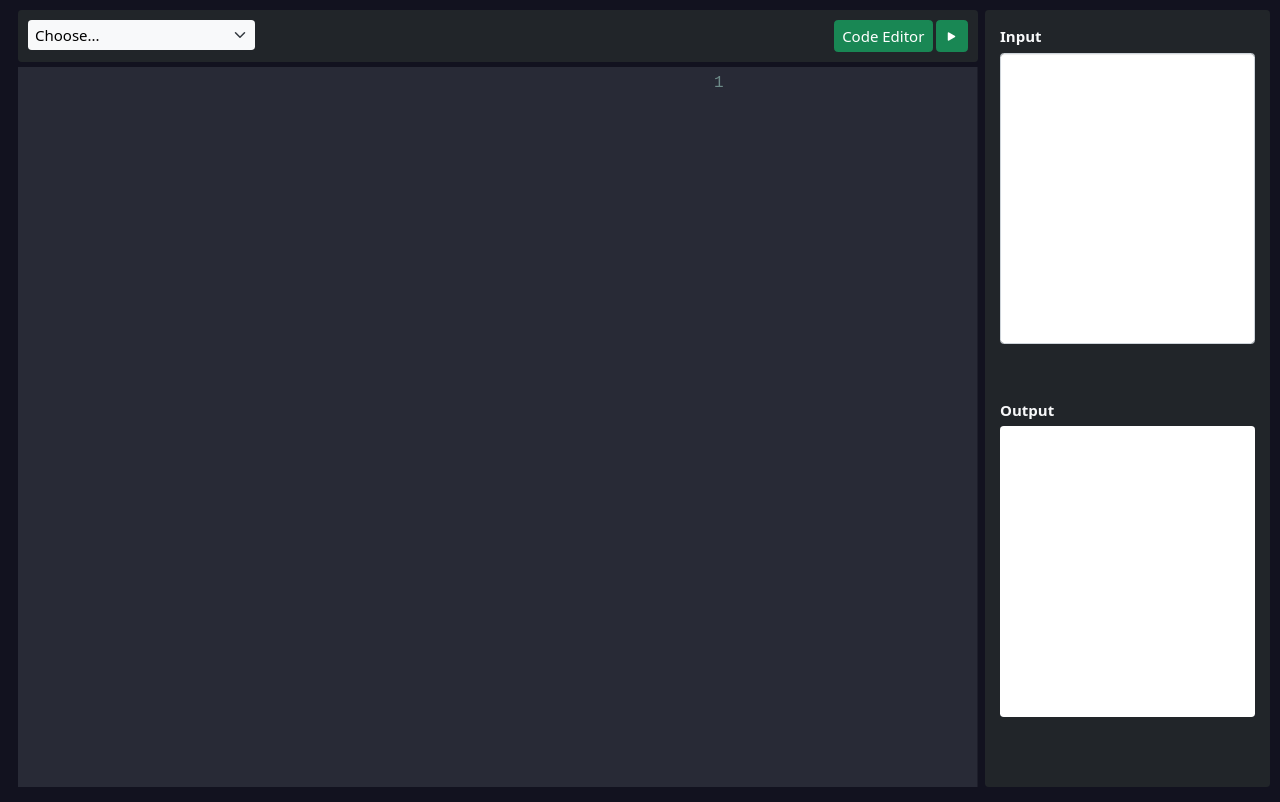
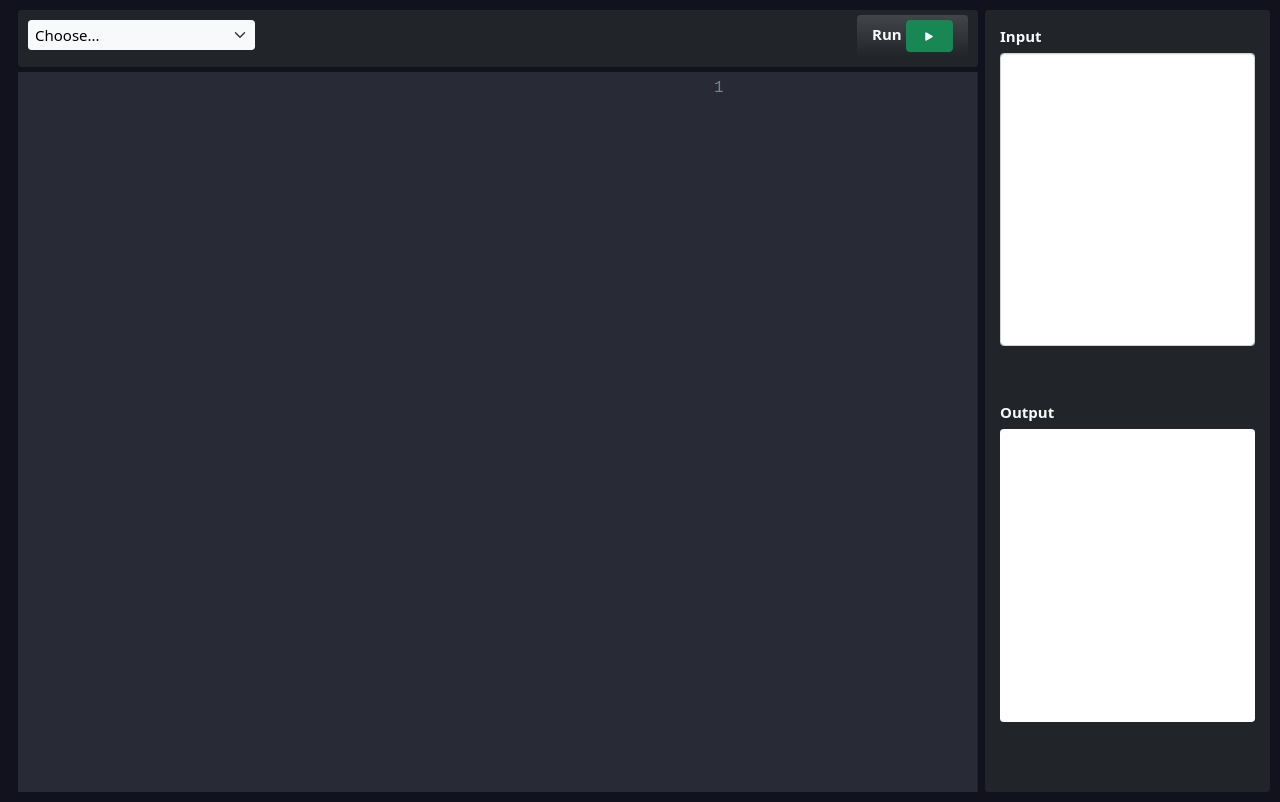
Before and after one commit to amarjith67/Code-Editor, a website with bundled scripts: page index.html in a window 1280 px wide. Built offline with nearby package versions, Linux system fonts and the light colour scheme; a script that the page names is missing.

Commit message:
added new styles

```diff
--- a/index.html
+++ b/index.html
@@ -24,9 +24,9 @@
                       <option value="cs">C#</option>
                   </select>
               </div>
-              <div class="align-items-center p-2">
-                  <button type="button" class="btn btn-success fs-4">Code Editor</button>
-                  <button type="button" id="run" class="btn btn-success fs-4"><i class="bi bi-play-fill"></i></button>
+              <div class="align-items-center ">
+                  <label class="bg-gradient py-2 px-4 rounded-2 text-light  fs-4   mx-2  ">Run
+                  <button type="button" id="run" class="btn btn-success fs-4 px-4"><i class="bi bi-play-fill"></i></button></label>
               </div>
           </div>
           <textarea type="text" class="fs-5" id="editor" ></textarea>
```
